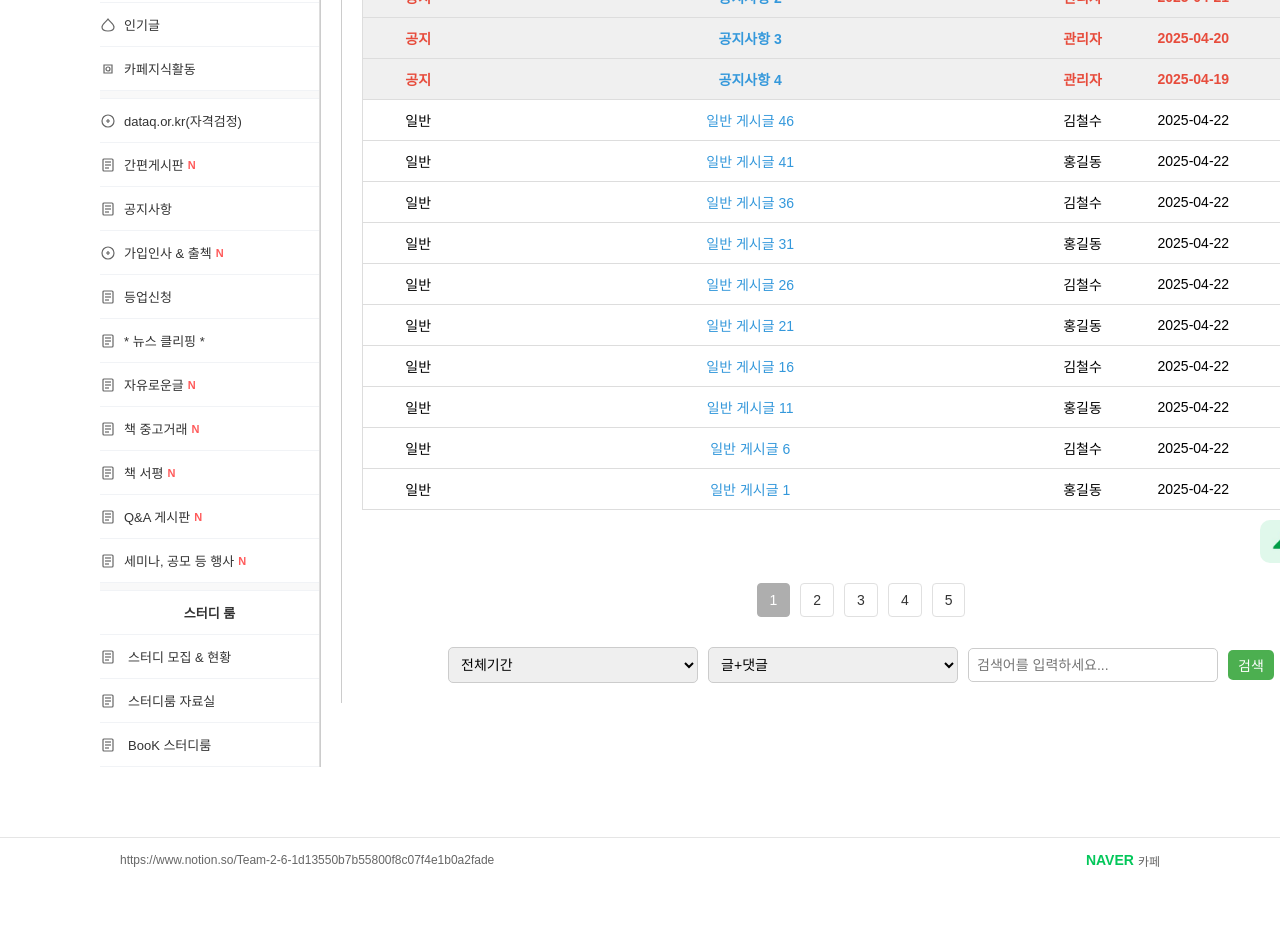
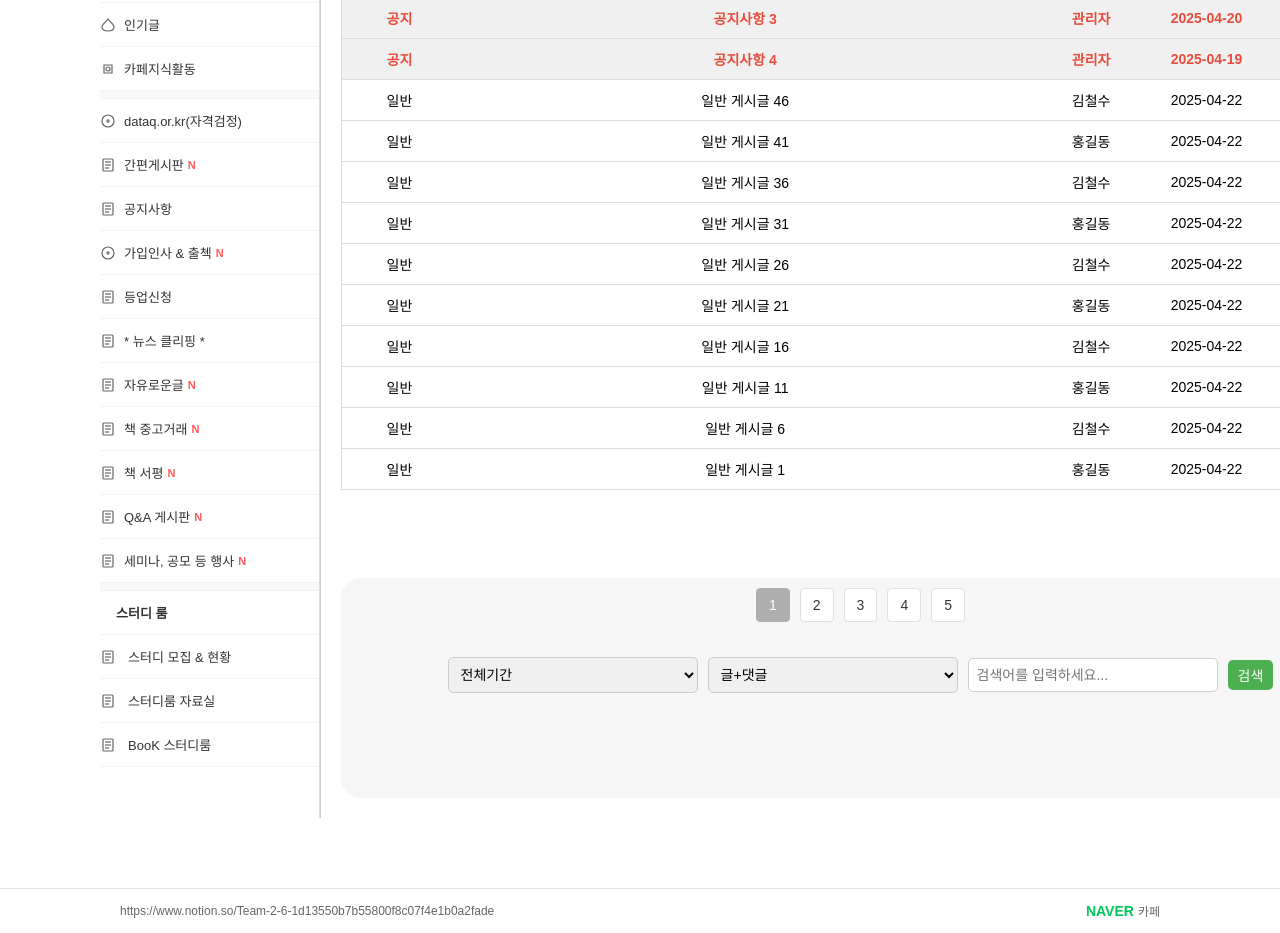
Before and after one commit to FIFLove/TestProject, a React (Create React App) app in the folder team2/: page / in a window 1280 px wide. Shown: the part 340-1273 px from the top of the page. Before the commit the page ends 1222 px from the top, so only its background shows below. Built offline with nearby package versions, Linux system fonts and the light colour scheme.

Commit message:
feat : page detail
상세 페이지 들어가기 추가했습니다

```diff
--- /dev/null
+++ b/package.json
@@ -0,0 +1,5 @@
+{
+  "dependencies": {
+    "react-router-dom": "^6.30.0"
+  }
+}
--- a/team2/package.json
+++ b/team2/package.json
@@ -9,6 +9,7 @@
     "@testing-library/user-event": "^13.5.0",
     "react": "^19.1.0",
     "react-dom": "^19.1.0",
+    "react-router-dom": "^7.5.1",
     "react-scripts": "^5.0.1",
     "web-vitals": "^2.1.4"
   },
--- a/team2/src/App.js
+++ b/team2/src/App.js
@@ -1,12 +1,15 @@
-import React from 'react';
-import CafePages from './pages/CafePages';
-import './App.css';
+import { BrowserRouter as Router, Routes, Route } from "react-router-dom";
+import CafePages from "./pages/CafePages";
+import PostDetail from "./pages/PostDetail";
 
 function App() {
   return (
-    <div className="App">
-      <CafePages />
-    </div>
+    <Router>
+      <Routes>
+        <Route path="/" element={<CafePages />} />
+        <Route path="/post/:id" element={<PostDetail />} />  {/* 게시글 상세 페이지 */}
+      </Routes>
+    </Router>
   );
 }
 
--- a/team2/src/components/board/section/BoardList.jsx
+++ b/team2/src/components/board/section/BoardList.jsx
@@ -1,6 +1,13 @@
 import React from "react";
+import { useNavigate } from "react-router-dom"; // 🔹 추가
 
 const BoardList = ({ posts }) => {
+  const navigate = useNavigate(); // 🔹 라우터 훅 사용
+
+  const handleRowClick = (postId) => {
+    navigate(`/post/${postId}`); // 🔹 이동 처리
+  };
+
   return (
     <div className="board">
       <table className="boardTable">
@@ -15,11 +22,14 @@ const BoardList = ({ posts }) => {
         </thead>
         <tbody>
           {posts.map((post) => (
-            <tr key={post.id} className={post.category === "공지" ? "notice" : ""}>
+            <tr
+              key={post.id}
+              className={post.category === "공지" ? "notice" : ""}
+              style={{ cursor: "pointer" }}
+              onClick={() => handleRowClick(post.id)} // 🔹 클릭 시 이동
+            >
               <td className="boardCategory">{post.category}</td>
-              <td className="boardTitle">
-                <a href={`detail.html?id=${post.id}`}>{post.title}</a>
-              </td>
+              <td className="boardTitle">{post.title}</td>
               <td className="boardWriter">{post.writer}</td>
               <td className="boardDate">{post.date}</td>
               <td className="boardCount">{post.count}</td>
--- a/team2/src/components/board/section/BoardSection.css
+++ b/team2/src/components/board/section/BoardSection.css
@@ -1,3 +1,7 @@
+href {
+  color: red;
+}
+
 /* 전체 글 보기 제목 */
 .BoardHeader h2 {
     font-size: 24px;
@@ -63,10 +67,12 @@
     cursor: pointer;
   }
 
+  /* 글쓰기 버튼 */
   .write-button {
     display: flex;
     justify-content: flex-end;  /* 오른쪽 정렬 */
     margin-top: 5px;  /* 필요에 따라 여백 추가 */
+    margin-bottom: 15px;  /* 필요에 따라 여백 추가 */
     border-radius: 10px;  /* 부모 요소 모서리 둥글게 */
     overflow: hidden;  /* 자식 요소가 부모 요소의 경계를 넘지 않게 */
   }
@@ -82,6 +88,12 @@
     width: 100px;  /* 이미지 너비 설정 */
     height: auto;  /* 이미지 비율에 맞게 높이 자동 설정 */
     display: block;  /* 이미지 아래에 여백이 생기는 것 방지 */
+  }
+
+  .BoardBottomOption {
+    background-color: #f6f6f6;
+    height: 220px; /* 원하는 높이로 조절 */
+    border-radius: 20px;
   }
 
 
@@ -100,7 +112,8 @@
   border: 1px solid #e0e0e0;
   color: #333;
   padding: 8px 12px;
-  margin: 0 5px;
+  margin: 5px;
+  margin-top: 10px;
   font-size: 14px;
   cursor: pointer;
   border-radius: 4px;
--- a/team2/src/components/board/section/BoardSection.jsx
+++ b/team2/src/components/board/section/BoardSection.jsx
@@ -109,6 +109,10 @@ const BoardSection = () => {
         </button>
       </div>
 
+      <div className="BoardBottomOption">
+
+
+
       <div className="pagination">
         {Array.from({ length: totalPages }, (_, i) => (
           <button
@@ -126,6 +130,9 @@ const BoardSection = () => {
         onSearchKeywordChange={(e) => setSearchKeyword(e.target.value)}
         onSearchClick={handleSearch}
       />
+
+        </div>
+
     </section>
   );
 };
--- a/team2/src/pages/CafePages.css
+++ b/team2/src/pages/CafePages.css
@@ -389,6 +389,7 @@ section {
     border-left: 1px solid #ccc;
     padding: 20px;
     box-sizing: border-box;
+
 }
 
 section h2, section .BoardTopOption {
--- a/team2/src/pages/CafePages.jsx
+++ b/team2/src/pages/CafePages.jsx
@@ -172,9 +172,7 @@ function Page() {
           </div>
         </aside>
         <main className="section">
-          <section>
-            <BoardSection />
-          </section>
+          <BoardSection />
         </main>
       </div>
       <footer className="footer">
--- /dev/null
+++ b/team2/src/pages/PostDetail.jsx
@@ -0,0 +1,15 @@
+import { useParams } from "react-router-dom";
+
+const PostDetail = () => {
+  const { id } = useParams(); // URL에서 id 받아오기
+
+  return (
+    <div>
+      <h2>게시글 상세 페이지</h2>
+      <p>이 게시글의 ID는 {id}입니다.</p>
+      {/* 게시글 ID를 바탕으로 실제 데이터 불러와서 출력 */}
+    </div>
+  );
+};
+
+export default PostDetail;
```
Also changed, not shown: 2 other files (tests, documents, lock files or other folders).
